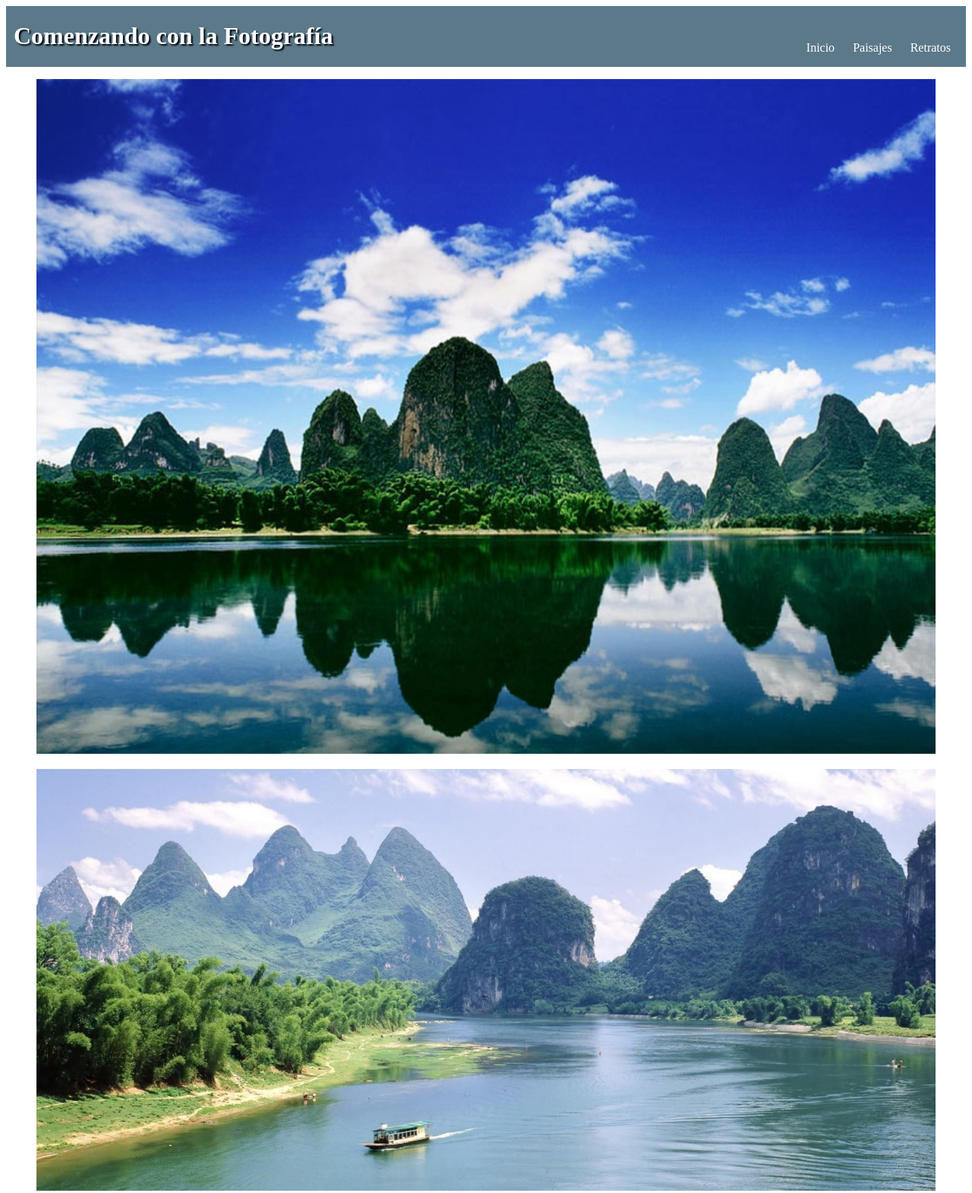
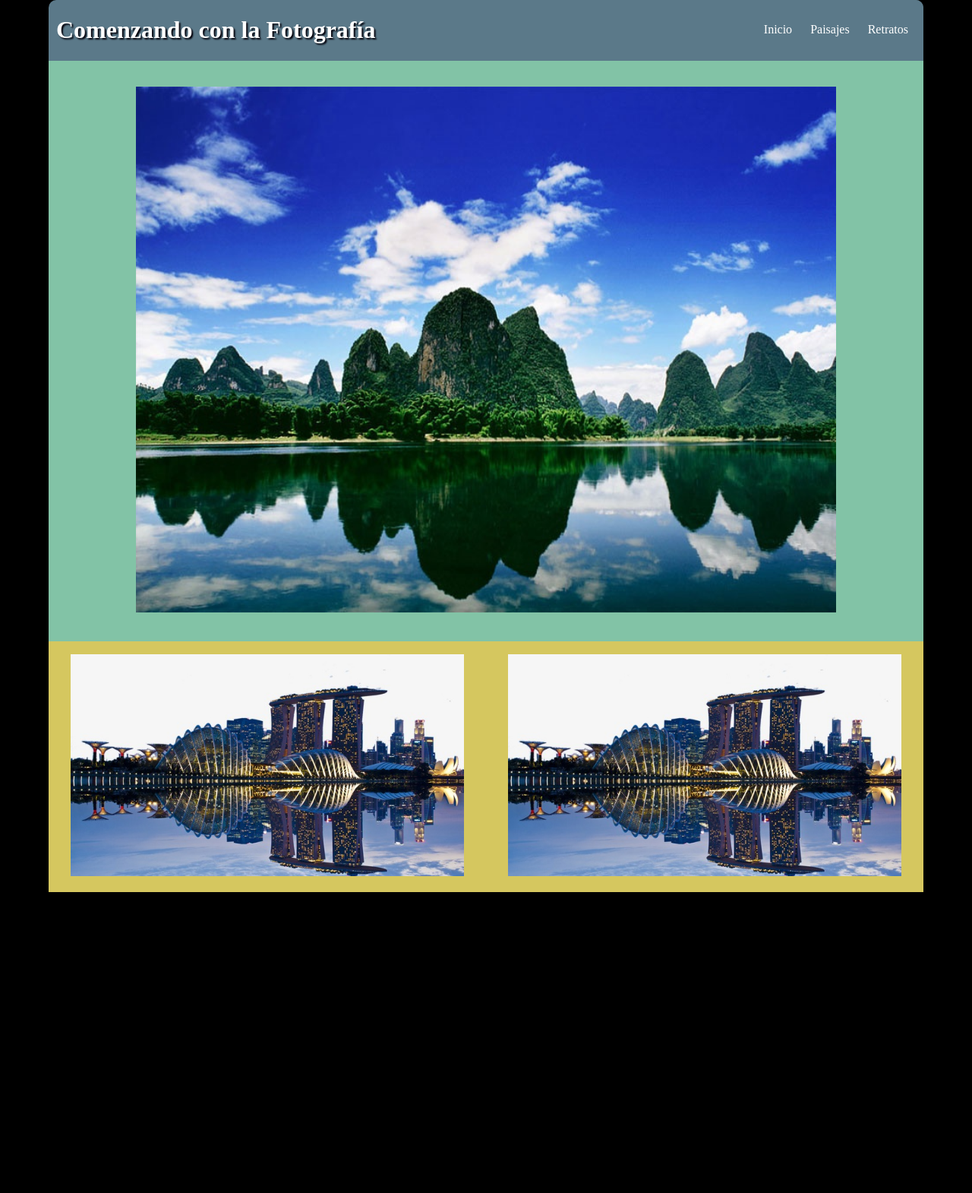
Before and after one commit to xaviersanchezm/examen-final-CSS, a plain HTML site: page index.html in a window 1280 px wide. Shown: the top 1570 px of the page at 76% size. After the commit the page ends 1192 px from the top, so only its background shows below. Drawn offline with Linux system fonts and the light colour scheme.

Commit message:
Signed-off-by: xavier.sanchez <xaviersanchezm@yahoo.com>

```diff
--- a/CSS/Estilos.css
+++ b/CSS/Estilos.css
@@ -1,8 +1,18 @@
 
+body{
+  margin:0;
+  width: 90%;
+  padding-left:5%;
+  padding-right:5%;
+  background-color: black;
+  }
 #container {
+  margin:0;
+  padding: 0;
+  border: 0;
   background-color: #5B7989;
   color: white;
-  border-radius: 10px,10px;
+  border-radius: 10px 10px 0 0;
   text-align:left;
 }
 #container h1{
@@ -14,26 +24,97 @@
       }
   #menu-principal{
       background-color: #5B7989;
+      margin: 0;
       float: right;
       color: white;
       padding-top: 30px;
+      border-radius: 0px 10px 0 0;
   }
-  @media (max-width: 700px) {
-  #menu-principal {
-  padding-top:0;
-  float:none;
+  @media (max-width: 900px) {
+    #menu-principal {
+      padding:0;
+      margin:0;
+      float:none;
   }
   }
   #menu-principal ul{
     list-style-type: none;
     text-align: center;
+    margin: 0;
    }
  #menu-principal li{
    display: inline-flex;
    text-align: center;
    margin: 0 20px 0 0;
+
    }
   #menu-principal li a {
       color: white;
       text-decoration: none;
    }
+   #ImagenCentral{
+     padding:0;
+     margin:0;
+     border:0;
+     background-color: #82c3a6;
+   }
+   #ImagenCentral img{
+     width: 80%;
+     padding:10%;
+     padding-top: 3%;
+     padding-bottom: 3%;
+     background-color: #82c3a6;
+    }
+    @media (max-width: 900px) {
+      #ImagenIzquierda{
+        padding:0;
+        margin:0;
+        border:0;
+        background-color:#d5c75f;
+      }
+        #ImagenDerecha{
+          padding:0;
+          margin:0;
+          border:0;
+        background-color:#d5c75f;
+      }
+    }
+      @media (min-width: 900px) {
+    #ImagenIzquierda{
+      padding:0;
+      margin:0;
+      border:0;
+      width:50%;
+      background-color:#d5c75f;
+    }
+      #ImagenDerecha{
+      padding:0;
+      margin:0;
+      border:0;
+      width:50%;
+      background-color:#d5c75f;
+      float: right;
+    }
+  }
+    #ImagenIzquierda img{
+      width: 90%;
+      padding:5%;
+      padding-top: 3%;
+      padding-bottom: 3%;
+      background-color:#d5c75f;
+    }
+    #ImagenIzquierda img:hover{
+      	transform: rotate(10deg);
+          box-shadow: 2px 2px #82c3a6;
+    }
+    #ImagenDerecha img{
+      width: 90%;
+      padding:5%;
+      padding-top: 3%;
+      padding-bottom: 3%;
+      background-color:#d5c75f;
+    }
+    #ImagenDerecha img:hover{
+        transform: translate(-5px,20px);
+          box-shadow: 2px 2px #82c3a6;
+}
--- a/index.html
+++ b/index.html
@@ -19,14 +19,14 @@
       </navbar>
    </header>
   <section id="contenido">
-    <figure id="Imagen Central">
-      <img src="IMAGENES/fotocentral.jpg" alt="imagen central" width="100%"/>
+    <figure id="ImagenCentral">
+      <img src="IMAGENES/fotocentral.jpg" alt="imagencentral"/>
 	  </figure>
-    <figure id="Imagen Derecha">
-      <img src="IMAGENES/Fotoderecha.jpg" alt="imagen derecha" width="100%"/>
+    <figure id="ImagenDerecha">
+      <img src="IMAGENES/Fotoizquierda.jpg" alt="imagenderecha"/>
     </figure>
-    <figure id="Imagen Izquierda">
-      <img src="IMAGENES/Fotoizquierda.jpg" alt="imagen izquierda" width="100%"/>
+    <figure id="ImagenIzquierda">
+      <img src="IMAGENES/Fotoizquierda.jpg" alt="imagenizquierda"/>
     </figure>
 </section>
 <footer>
```
